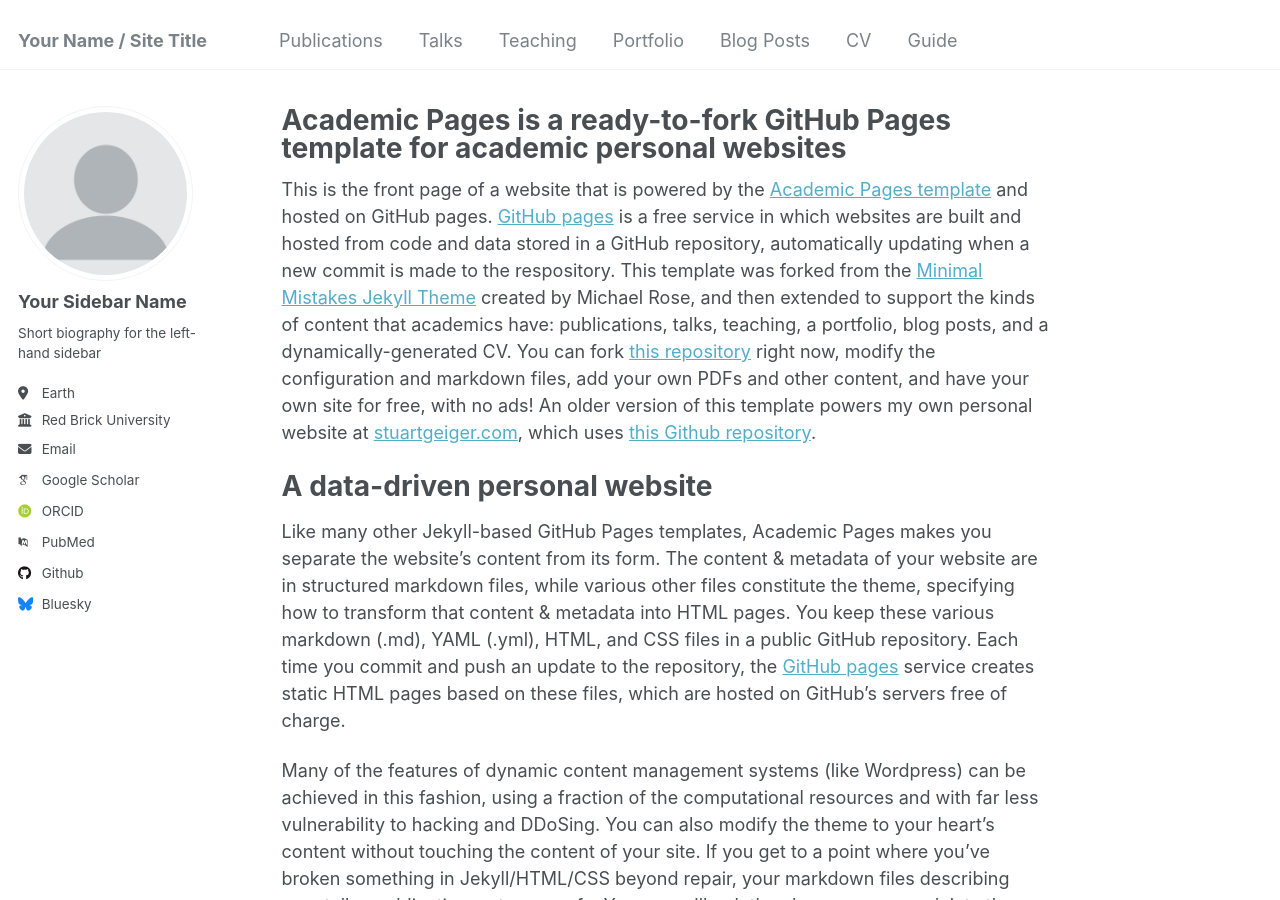
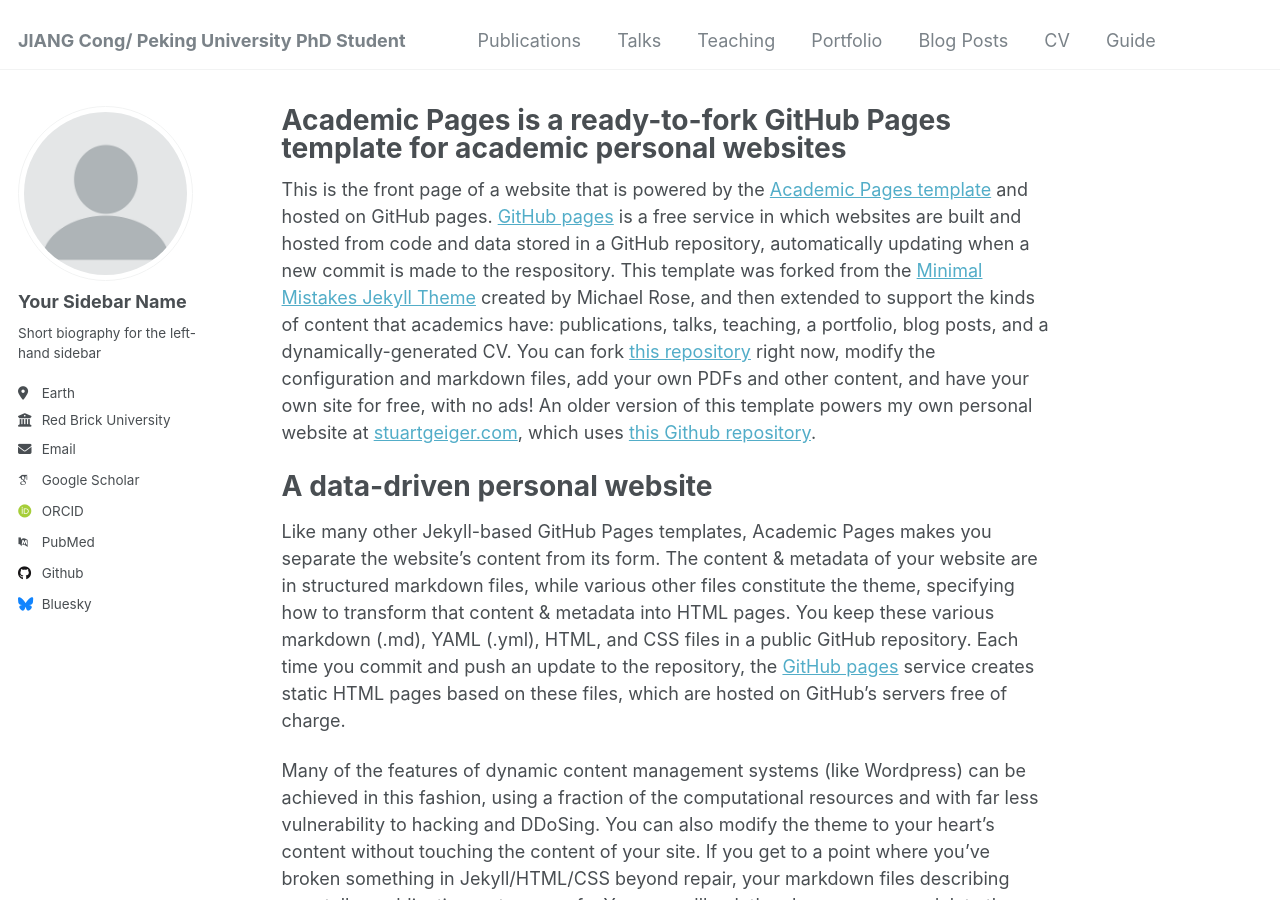
Before and after one commit to JiangCong7/JiangCong7.github.io, a Jekyll site: the page built from _pages/about.md, in a window 1280 px wide and 900 px high. Built offline with Jekyll 4.4.1, drawn with Linux system fonts in a browser that asks for light colours; some web fonts are replaced.

Commit message:
Updated site content

```diff
--- a/_config.yml
+++ b/_config.yml
@@ -8,7 +8,7 @@
 
 # Basic Site Settings
 locale                   : "en-US"
-title                    : "Your Name / Site Title"
+title                    : "JIANG Cong/ Peking University PhD Student"
 title_separator          : "-"
 name                     : &name "Your Name"
 description              : &description "personal description"
```
